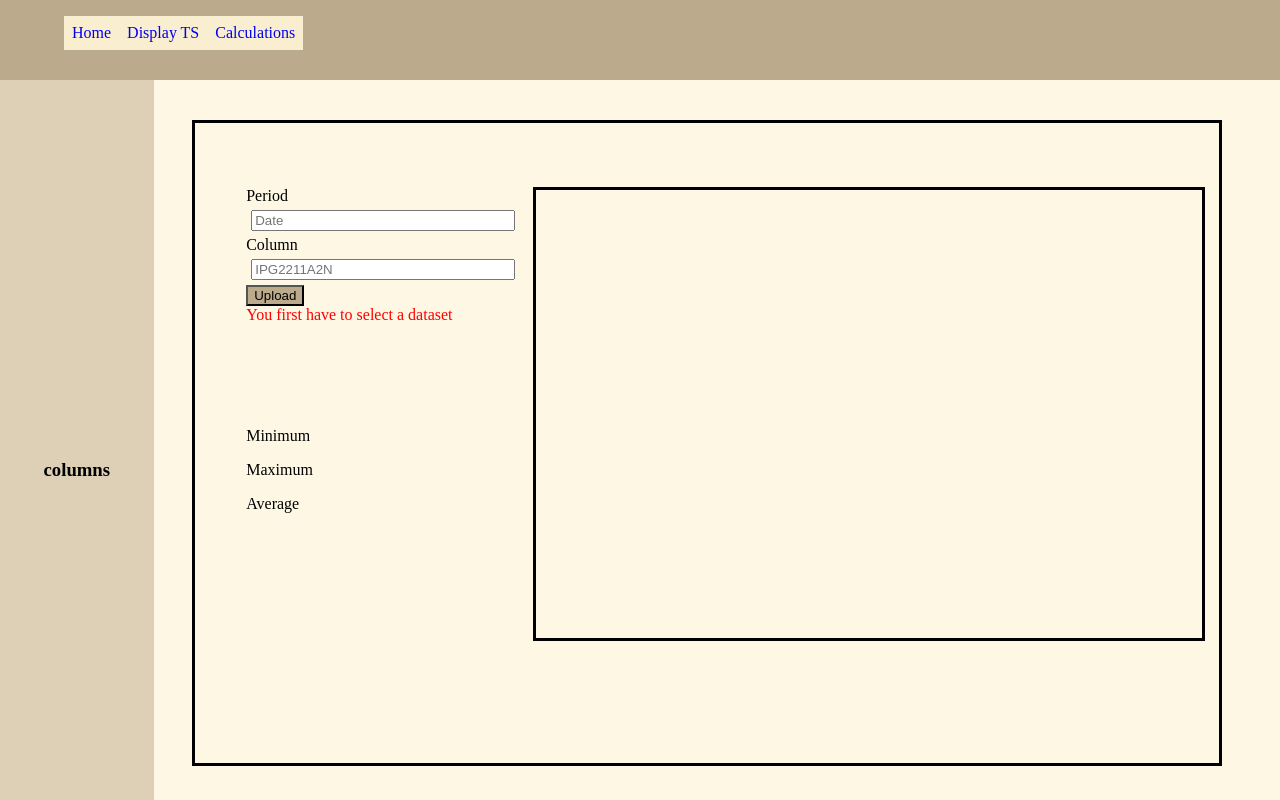
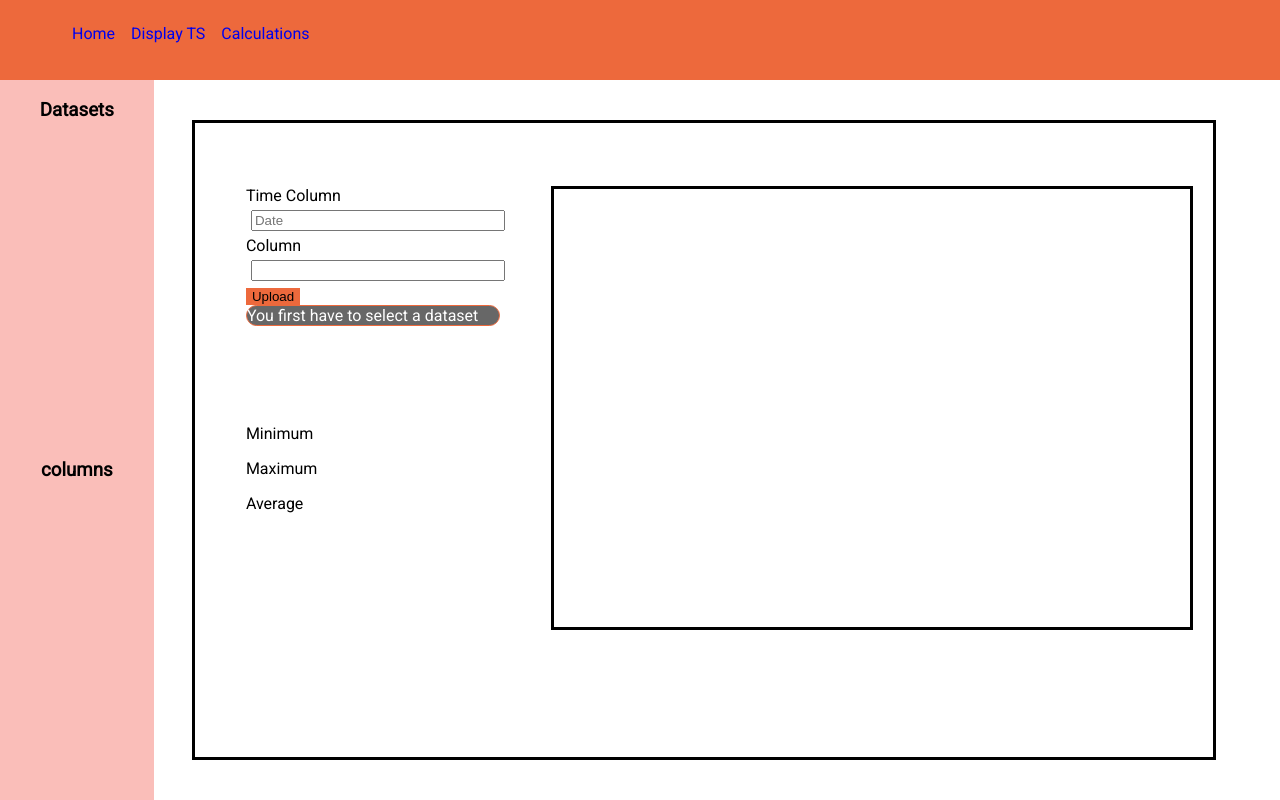
Before and after one commit to SanderBos1/Time_series_analyser, a Flask app: page /display_ts in a window 1280 px wide. Run offline with Flask 3, Linux system fonts and the light colour scheme.

Commit message:
Error handeling, css
- Hover over tooltips
- New css look
- Fixed trend,seasonality layout
- Fixed issue of matplotlib drawing on existing image.
- Error handeling threshold value of 0.05

```diff
--- a/ts_app/static/styles/base_sidebar.css
+++ b/ts_app/static/styles/base_sidebar.css
@@ -14,9 +15,19 @@
     height:50%;
 }
 
+#data-directory-list h3{
+    top:3%;
+    width:100%;
+    height:5%
+}
+
 #data-directory-list ul{
+    position:relative;
+    top:5%;
+    width:100%;
+    height:85%;
+    margin: 0;
     padding: 0;
-
 
 }
 
@@ -69,9 +89,21 @@
 
 #ts-column-list{
     position:absolute;
-    top:50%;
     width:100%;
     height:100%;
+    top:50%;
+    left:0%;
+    display: inline-block;
+
+
+
+}
+
+#ts-column-list h3{
+    position:relative;
+    display:block;
+    overflow: hidden;
+    text-overflow: ellipsis;
 
 }
 
@@ -84,12 +116,10 @@
 }
 
 #ts-column-list li{
-    background-color: #BBAB8C;
+    background-color: #ED693C;
     color: black;
     border: solid 1px;
     text-align:center;
+    overflow: hidden;
+    text-overflow: ellipsis;
 }
-
-#ts-column-list h3{
-    max-width:100%;
-}
--- a/ts_app/static/styles/display_ts.css
+++ b/ts_app/static/styles/display_ts.css
@@ -1,11 +1,11 @@
 
 .user-input{
-    position:absolute;
+    position:relative;
+    width: 25%;
+    height: 40%;
     top:10%;
     left:5%;
-    width: 25%;
-    height: 40%;
-    display: grid;
+    display: inline-block;
 }
 
 .label_input input[type="text"]{
@@ -16,30 +16,36 @@
 
 
 .calculations_placeholder{
-    position:absolute;
-    display:flex;
-    width:30%;
+    position:relative;
+    width:25%;
     height:20%;
-    top:45%;
     left:5%;
+    top:-65%;
+    display:grid;
+    grid-auto-flow: column;
+    overflow: hidden;
+
+
 }
 
 .calculations{
     position:relative;
-    width:30%;
+    width:50%;
 
 }
 .descr_numbers{
     position:relative;
+    left:50%;
     width:50%;
 }
 
+
 .ts-image{
-    position: absolute;
-    left:33%;
-    top:10%;
-    width: 65%;
+    position: relative;
+    width: 63%;
     height: 70%;
+    top:-30%;
+    left:35%;
     border: solid
 }
 
--- a/ts_app/static/styles/home.css
+++ b/ts_app/static/styles/home.css
@@ -1,14 +1,14 @@
-#introductionText{
+#home_text{
     position:absolute;
+    width:50%;
     top:5%;
     left:5%;
-    max-width:50%;
 
 }
 
 #uploadForm{
     position:absolute;
+    width:45%;
     top:5%;
     left:55%;
-    max-width:45%;
 }
--- a/ts_app/static/styles/standards.css
+++ b/ts_app/static/styles/standards.css
@@ -1,23 +1,32 @@
 body{
-    background-color: #FDF7E4;
+    background-color: white;
     width: 100%;
     height: 100%;
+    font-family: 'Roboto', sans-serif;
 }
+
+* {
+    box-sizing: border-box;
+  }
+
 
 /* Style the submit button */
 .standard_input {
-    background-color: #BBAB8C;
+    background-color: #ED693C;
+    border: none;
     color: black;
     cursor: pointer;
+    overflow: hidden;
+    text-overflow: ellipsis;
   }
 
 input:hover{
-    background-color: #FAEED1;
+    background-color: #F0F0F0;
 
 }
 
 .top{
-    background-color: #BBAB8C;
+    background-color: #ED693C;
     position: absolute;
     width: 100%;
     height: 10%;
@@ -26,7 +35,7 @@ input:hover{
 }
 
 .side-bar{
-    background-color: #DED0B6;
+    background-color: #fabeb9;
     position: absolute;
     height: 90%;
     width:12%;
@@ -53,18 +62,78 @@ input:hover{
 .navbar-a{
     display: block;
     padding: 8px;
-    background-color: #FAEED1;
+    background-color: #ED693C;
     text-decoration: none;
 }
 
 .navbar-a:hover{
-    background-color: #FDF7E4;
+    background-color: #F0F0F0;
 }
 
 
 .error_message_list{
+    position:relative;
+    border:solid 1px #ED693C;
+    background-color: #676767;
+    color:white;
+    border-radius: 15px;
+    z-index:1;
+    display:block;
     list-style-type: none;
-    margin: 0;
-    padding: 0;
-    color: red;
+    margin:0px;
+    padding:0px;
 }
+
+.error_message_list li{
+    text-align:center
+    margin:0px;
+    padding:0px;
+}
+
+
+.tooltip_time_column{
+    display:none;
+}
+
+.time_column_selection:hover .tooltip_time_column{
+    position:fixed;
+    border:solid 1px #ED693C;
+    background-color: #676767;
+    color:white;
+    border-radius: 15px;
+    z-index:1;
+    display:block;
+}
+
+.tooltip_period{
+    display:none;
+}
+
+.period_selection:hover  .tooltip_period{
+    position:fixed;
+    border:solid 1px #ED693C;
+    background-color: #676767;
+    color:white;
+    border-radius: 15px;
+    z-index:1;
+    display:block;
+}
+
+.tooltip_column{
+    display:none;
+}
+
+.column_selection:hover .tooltip_column{
+    position:fixed;
+    border:solid 1px #ED693C;
+    background-color: #676767;
+    color:white;
+    border-radius: 15px;
+    z-index:1;
+    display:block;
+}
+
+.multiline_text{
+    white-space: pre-wrap;
+
+}
--- a/ts_app/templates/base.html
+++ b/ts_app/templates/base.html
@@ -3,6 +3,9 @@
     <head>
         <link rel= "stylesheet" type= "text/css" href= "{{url_for('static',filename='styles/base.css')}}">
         <link rel= "stylesheet" type= "text/css" href= "{{url_for('static',filename='styles/standards.css')}}">
+        <link rel="preconnect" href="https://fonts.googleapis.com">
+        <link rel="preconnect" href="https://fonts.gstatic.com" crossorigin>
+        <link href="https://fonts.googleapis.com/css2?family=Roboto&display=swap" rel="stylesheet">
         {% block head %}
         {% endblock %}
     </head>
--- a/ts_app/templates/base_sidebar.html
+++ b/ts_app/templates/base_sidebar.html
@@ -3,6 +3,9 @@
     <head>
         <link rel= "stylesheet" type= "text/css" href= "{{url_for('static',filename='styles/base_sidebar.css')}}">
         <link rel= "stylesheet" type= "text/css" href= "{{url_for('static',filename='styles/standards.css')}}">
+        <link rel="preconnect" href="https://fonts.googleapis.com">
+        <link rel="preconnect" href="https://fonts.gstatic.com" crossorigin>
+        <link href="https://fonts.googleapis.com/css2?family=Roboto&display=swap" rel="stylesheet">
         {% block head %}
         {% endblock %}
     </head>
@@ -18,6 +21,7 @@
 <div class = side-bar>
 
     <div id="data-directory-list">
+      <h3> Datasets </h3>
       <ul>
       {%for file in files%}
         <li>
--- a/ts_app/templates/display_ts.html
+++ b/ts_app/templates/display_ts.html
@@ -9,13 +9,25 @@
 <div class=user-input>
   <form method="post">
   <div class="label_input">
-    <label for=tperiod>Period</label>
+    <div class=time_column_selection>
+    <label for=tperiod>Time Column</label>
     <input type=text id=tperiod name=period placeholder="Date">
+    <div class="tooltip_time_column">
+      Select which column in the data frame is going to be selected as time period
+    </div>
   </div>
+  </div>
+
   <div class="label_input">
-    <label for=tcolumn>Column</label>
-    <input type=text id=tcolumn name=column placeholder="IPG2211A2N">
+    <div class=column_selection >
+      <label  for="tcolumn">Column</label>
+      <input class="p_input" type=text id=tcolumn name=column>
+    <div class="tooltip_column">
+      Select the column that holds the values of the variable you are interested in.
+    </div>
   </div>
+  </div>
+
   <div class="label_input">
     <input class="standard_input" type=submit name=draw_tsImage value=Upload>
   </div>
--- a/ts_python/data_handeling.py
+++ b/ts_python/data_handeling.py
@@ -27,6 +27,7 @@ def show_image(request, files, template):
         data = io.BytesIO()
         img.save(data, "JPEG")
         encoded_img_data = base64.b64encode(data.getvalue())
+        session.pop('ts_image', default=None)
         session["ts_image"] = encoded_img_data.decode('utf-8')
         min_max_avg = newCSV.show_standard_calculations(column)
         session["min_max_avg"] = min_max_avg
--- a/ts_python/nonStationarycalculator.py
+++ b/ts_python/nonStationarycalculator.py
@@ -29,27 +29,22 @@ class seasonality_calculator:
     def kruskal_wallis(self, period, time_column, column):
         res = []
         if period.lower() == "year":
-            print("year")
             self.df[period] = self.df[time_column].dt.year
             for i in self.df[time_column].dt.year.unique():
                 res.append(self.df[self.df[period] == i][column].values)
         elif period.lower() == "month":
-            print("month")
             self.df[period] = self.df[time_column].dt.month
             for i in self.df[time_column].dt.month.unique():
                 res.append(self.df[self.df[period] == i][column].values)
         elif period.lower() == "day":
-            print("day")
             self.df[period] = self.df[time_column].dt.day
             for i in self.df[time_column].dt.day.unique():
                 res.append(self.df[self.df[period] == i][column].values)
-            print(res)
         p_value = stats.kruskal(*res).pvalue
         return p_value
 
     def calculate_seasonality(self, period, time_column,  column):
         self.df[time_column]= pd.to_datetime(self.df[time_column])
-
         if self.seasonality == "kruskal":
             p_value = self.kruskal_wallis(period, time_column, column)
         return p_value
--- a/ts_python/readCSV.py
+++ b/ts_python/readCSV.py
@@ -2,6 +2,8 @@ import pandas as pd
 import matplotlib
 matplotlib.use('Agg')
 import matplotlib.pyplot as plt
+import os
+
 #class for csv file handeling
 class CSV:
     def __init__(self, file):
@@ -17,6 +19,7 @@ class CSV:
         plt.xticks(rotation=30, ha='right')
         plt.ylabel(column)
         plt.savefig(place)
+        plt.close()
 
     def show_columns(self):
         return self.df.columns.tolist()
```
Also changed, not shown: other parts of ts_app/static/styles/base_sidebar.css (+22 -12 lines), ts_app/static/styles/sequencing.css (+66 -23 lines), ts_app/templates/home.html (+7 -11 lines), ts_app/templates/sequencing.html (+61 -33 lines).
